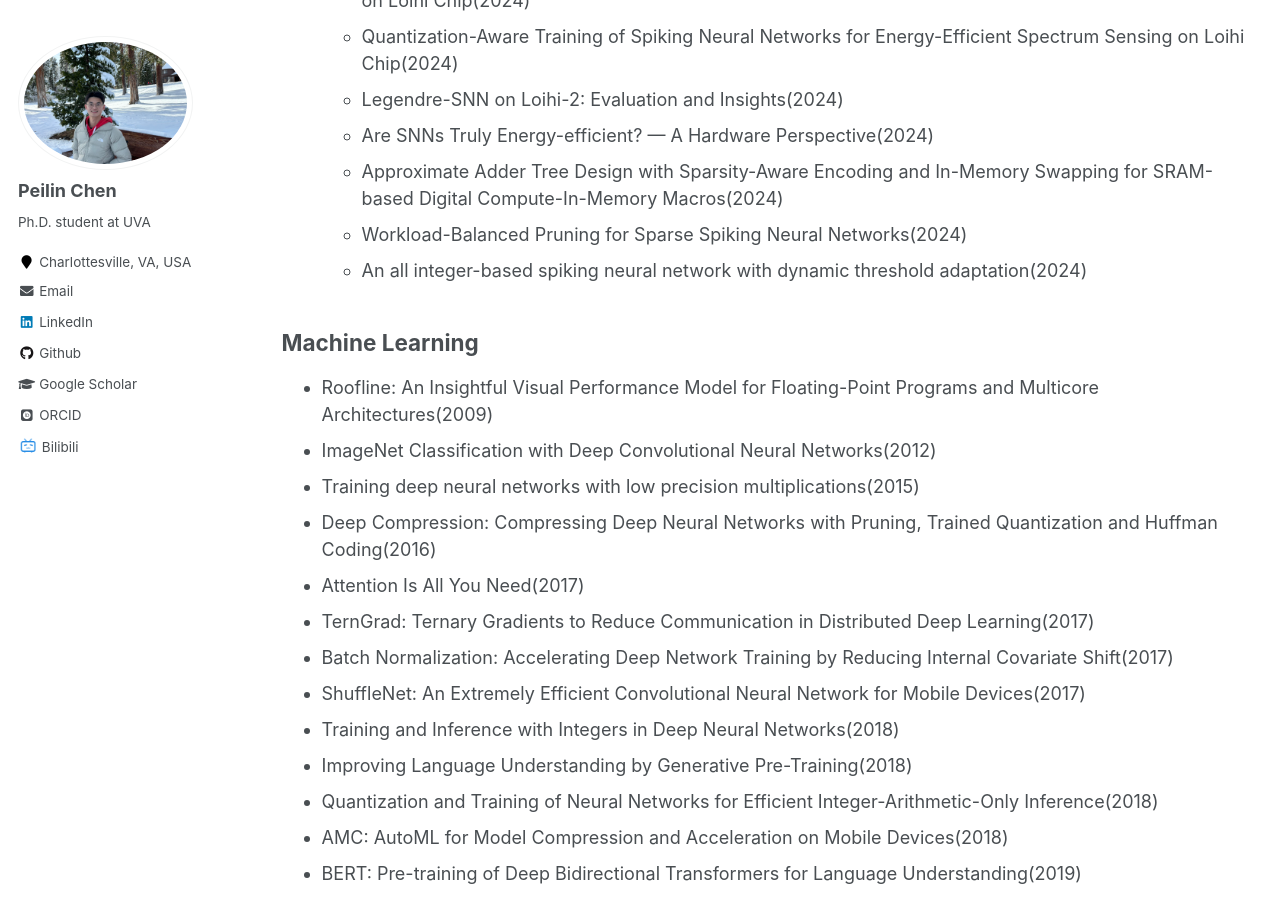
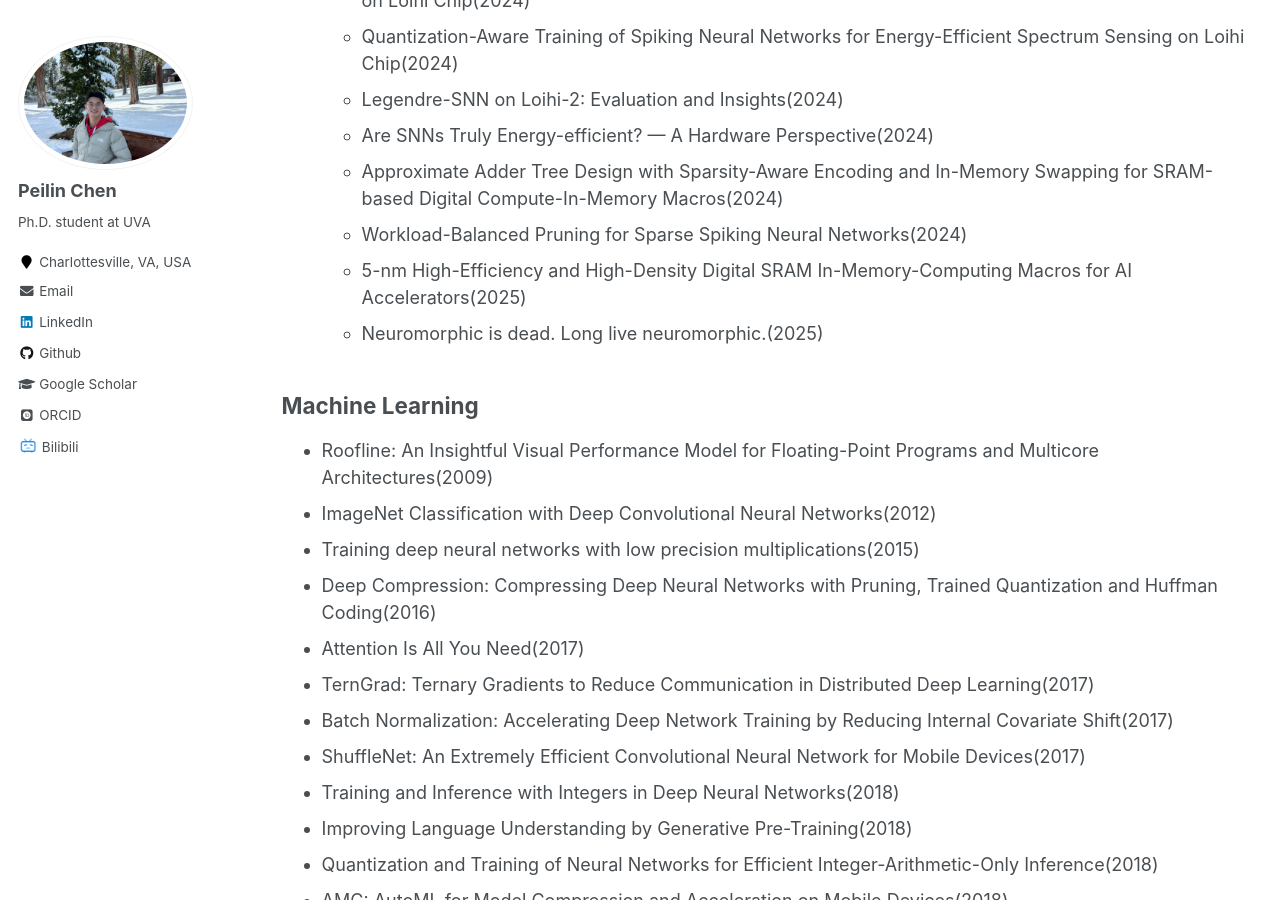
Before and after one commit to peilin-chen/peilin-chen.github.io, a Jekyll site: the page built from _pages/reading list.md, in a window 1280 px wide and 900 px high, scrolled down 10797 px. Built offline with Jekyll 4.4.1, drawn with Linux system fonts in a browser that asks for light colours; some web fonts are replaced; formulas are drawn with MathJax 3; some of the changed text lies outside the part shown.

Commit message:
Update reading list with new entries and corrections

```diff
--- a/_pages/reading list.md
+++ b/_pages/reading list.md
@@ -251,7 +251,8 @@ author_profile: true
   - Are SNNs Truly Energy-efficient? — A Hardware Perspective(2024)
   - Approximate Adder Tree Design with Sparsity-Aware Encoding and In-Memory Swapping for SRAM-based Digital Compute-In-Memory Macros(2024)
   - Workload-Balanced Pruning for Sparse Spiking Neural Networks(2024)
-  - An all integer-based spiking neural network with dynamic threshold adaptation(2024)
+  - 5-nm High-Efficiency and High-Density Digital SRAM In-Memory-Computing Macros for AI Accelerators(2025)
+  - Neuromorphic is dead. Long live neuromorphic.(2025)
 
 ## Machine Learning
   - Roofline: An Insightful Visual Performance Model for Floating-Point Programs and Multicore Architectures(2009)
```
Also changed, not shown: other parts of _pages/reading list.md (+2 -1 lines).
